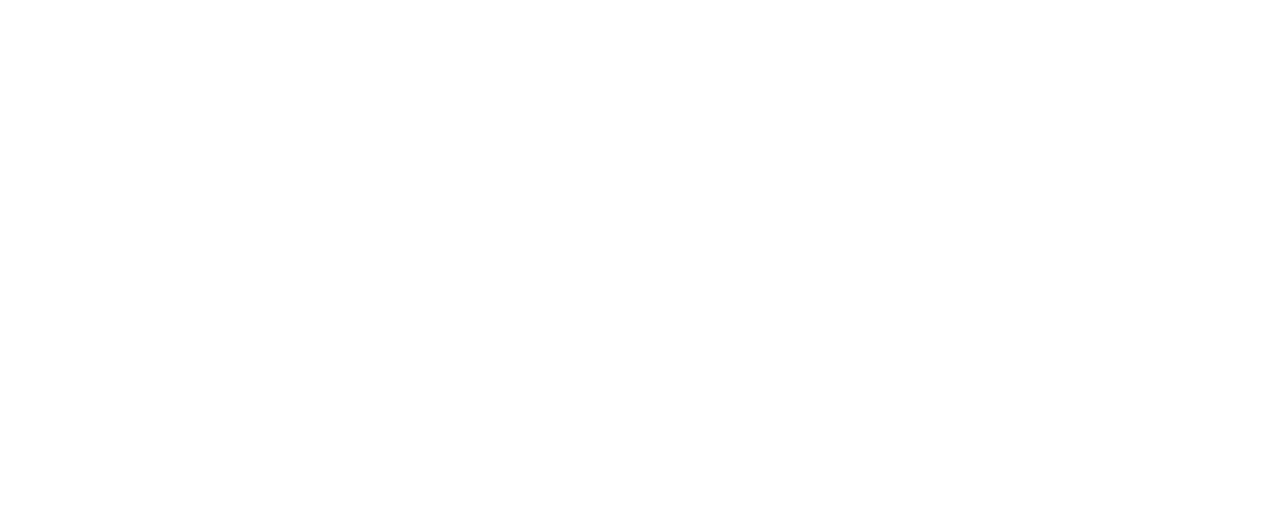
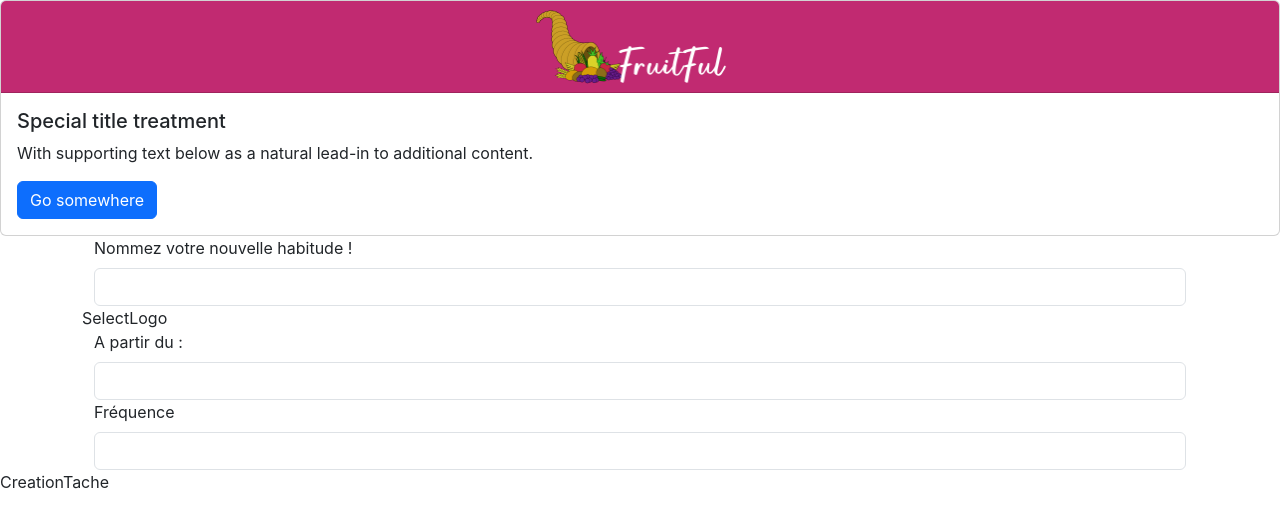
Before and after one commit to RomainVReco/fruitful-app, a React (Create React App) app: page /creationTache in a window 1280 px wide. Before the commit this address had no page. Shown: the top 528 px of the page. Built offline with nearby package versions, Linux system fonts and the light colour scheme.

Commit message:
ajout inputLabel

```diff
--- a/src/App.js
+++ b/src/App.js
@@ -3,6 +3,7 @@ import './App.css';
 
 import PageAccueil from './components/PageAccueil';
 import Base from './components/Base';
+import CreationTache from './components/CreationTache';
 import {BrowserRouter as Router, Route, Routes} from 'react-router-dom';
 
 
@@ -13,6 +14,7 @@ function App() {
       <Routes>
         <Route path ="/pageAccueil" element={<PageAccueil/>} />
         <Route path = "/" element={<Base/>} />
+        <Route path = "/creationTache" element={<CreationTache/>} />
       </Routes>
     </Router>
   );
--- /dev/null
+++ b/src/components/CreationTache.js
@@ -0,0 +1,45 @@
+import React from 'react'
+import WithHeaderExample from './Header'
+import InputTache from './InputTache'
+import SelectLogo from './SelectLogo'
+
+
+const handleClick = () => {
+    console.log('handleClick création tache')
+}
+
+const handleClickCalendar = () => {
+    console.log('handleClickCalendar création tache')
+}
+
+const handleClickFrequency = () => {
+    console.log('handleClickFrequency création tache')
+}
+
+export default function CreationTache() {
+  return (
+    <>
+    <WithHeaderExample/>
+    <div className='container'>
+        <div className='row'>
+            <div className='col'>
+                <InputTache nomLabel={'Nommez votre nouvelle habitude !'} functionInput={handleClick}/>
+                <SelectLogo/>
+            </div>
+        </div>
+        <div className='row'>
+            <div className='col'>
+                <InputTache nomLabel={'A partir du : '} functionInput={handleClickCalendar}/>
+            </div>
+        </div>
+        <div className='row'>
+            <div className='col'>
+                <InputTache nomLabel={'Fréquence'} functionInput={handleClickFrequency}/>
+            </div>
+        </div>
+    </div>
+    <div>CreationTache</div>
+    </>
+
+  )
+}
--- /dev/null
+++ b/src/components/InputTache.js
@@ -0,0 +1,13 @@
+import React from 'react'
+
+export default function InputTache({nomLabel, functionInput}) {
+
+  return (
+    <div className='container'>
+        <form>
+            <label for="nomTache" className='form-label'>{nomLabel}</label>
+            <input type="text" id="nomTache" className='form-control' onClick={functionInput}></input>
+        </form>
+    </div>
+  )
+}
--- /dev/null
+++ b/src/components/SelectLogo.js
@@ -0,0 +1,7 @@
+import React from 'react'
+
+export default function SelectLogo() {
+  return (
+    <div>SelectLogo</div>
+  )
+}
```
